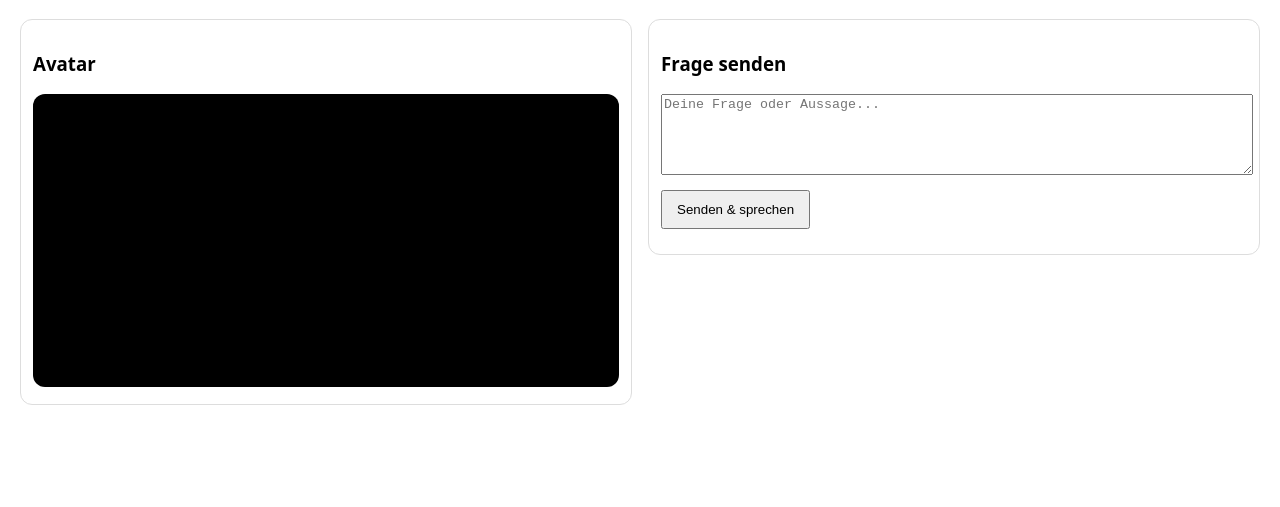
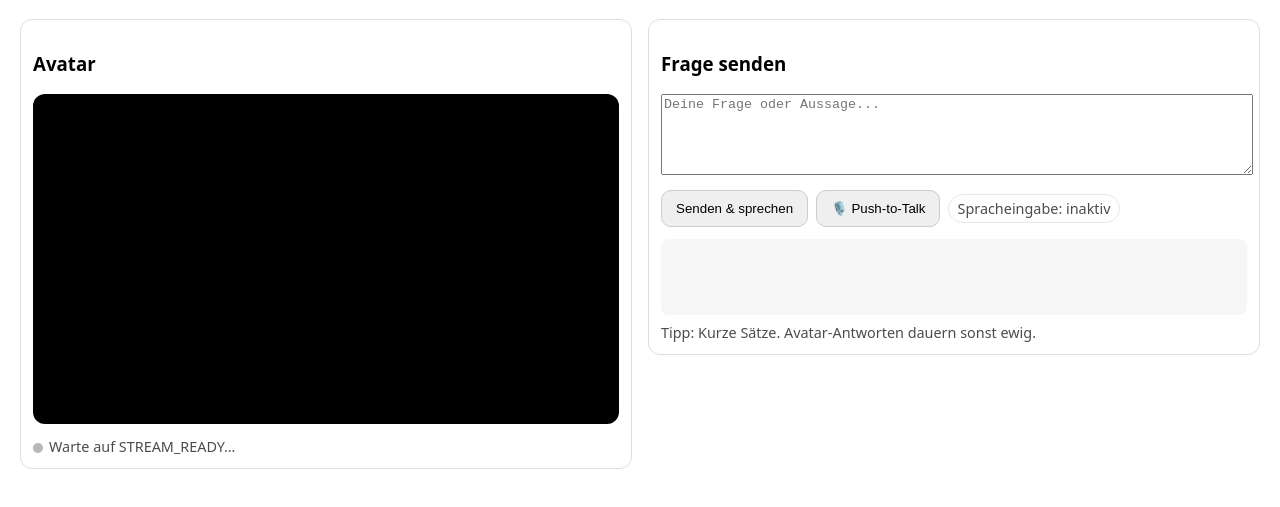
Before and after one commit to SteffenBaermann/Podcast-Avatar, a website: page public/index.html in a window 1280 px wide. Shown: the part 67-574 px from the top of the page. Drawn offline with Linux system fonts and the light colour scheme.

Commit message:
Update index.html

```diff
--- a/public/index.html
+++ b/public/index.html
@@ -5,20 +5,31 @@
   <title>Podcast mit Avatar</title>
   <meta name="viewport" content="width=device-width,initial-scale=1" />
   <style>
-    body { font-family: system-ui, sans-serif; margin: 20px; }
+    :root { color-scheme: light dark; }
+    body { font-family: system-ui, -apple-system, Segoe UI, Roboto, Arial, sans-serif; margin: 20px; }
     #wrap { display: grid; grid-template-columns: 1fr 1fr; gap: 16px; align-items: start; }
-    video { width: 100%; background:#000; border-radius: 12px; }
+    @media (max-width: 900px){ #wrap { grid-template-columns: 1fr; } }
+    video { width: 100%; background:#000; border-radius: 12px; aspect-ratio: 16/9; }
     .card { padding: 12px; border: 1px solid #ddd; border-radius: 12px; }
-    button { padding: 10px 14px; cursor: pointer; }
+    button { padding: 10px 14px; cursor: pointer; border-radius: 10px; border: 1px solid #ccc; }
+    .row { display: flex; gap: 8px; flex-wrap: wrap; align-items: center; }
+    .muted { opacity: .7; font-size: .9rem; }
+    #log { margin-top:12px; white-space:pre-wrap; background: #f6f6f6; border-radius: 8px; padding: 8px; min-height: 60px; }
+    textarea { width: 100%; }
+    .pill { padding: 4px 8px; border-radius: 999px; border: 1px solid #ddd; font-size: .9rem; }
+    .status-dot { display:inline-block; width:10px; height:10px; border-radius:50%; margin-right:6px; background:#999; vertical-align:middle; }
+    .status-ok { background:#12b886; }
+    .status-busy { background:#f59f00; }
+    .status-bad { background:#fa5252; }
   </style>
 
-  <!-- SDK ohne Build via Import Map laden -->
+  <!-- Import Map: stabil über esm.sh laden -->
   <script type="importmap">
-    {
-      "imports": {
-        "@heygen/streaming-avatar": "https://esm.sh/@heygen/streaming-avatar"
-      }
+  {
+    "imports": {
+      "@heygen/streaming-avatar": "https://esm.sh/@heygen/streaming-avatar?bundle"
     }
+  }
   </script>
 </head>
 <body>
@@ -27,14 +38,23 @@
     <div class="card">
       <h3>Avatar</h3>
       <video id="avatarVideo" autoplay playsinline muted></video>
+      <div class="muted" style="margin-top:8px;">
+        <span class="status-dot" id="streamDot"></span><span id="streamLabel">Warte auf STREAM_READY…</span>
+      </div>
     </div>
+
     <div class="card">
       <h3>Frage senden</h3>
-      <textarea id="input" rows="5" style="width:100%;" placeholder="Deine Frage oder Aussage..."></textarea>
-      <div style="margin-top:10px;">
+      <textarea id="input" rows="5" placeholder="Deine Frage oder Aussage..."></textarea>
+      <div class="row" style="margin-top:10px;">
         <button id="askBtn">Senden & sprechen</button>
+        <button id="pttBtn" title="Drücken um zu sprechen (Push-to-Talk)">🎙️ Push-to-Talk</button>
+        <span class="pill muted">Spracheingabe: <span id="sttState">inaktiv</span></span>
       </div>
-      <pre id="log" style="margin-top:12px; white-space:pre-wrap;"></pre>
+      <div id="log"></div>
+      <div class="muted" style="margin-top:8px;">
+        Tipp: Kurze Sätze. Avatar-Antworten dauern sonst ewig.
+      </div>
     </div>
   </div>
 
```
